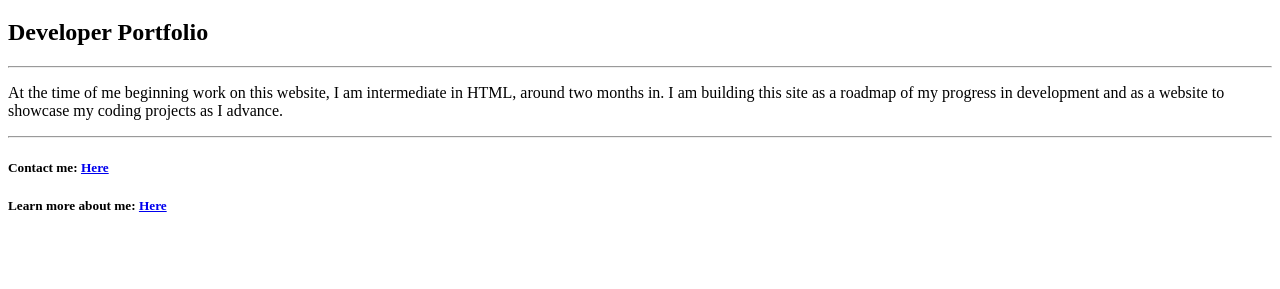
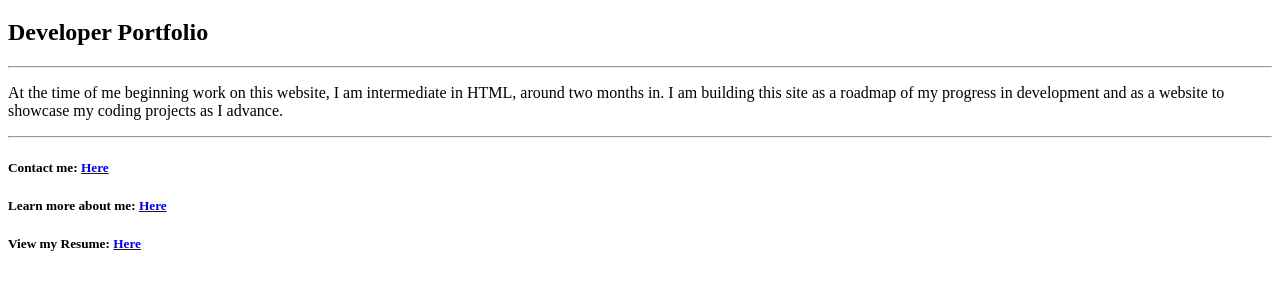
Before and after one commit to SheedAlmighty/HTML-portfolio, a plain HTML site: page index.html in a window 1280 px wide. Shown: the part 61-350 px from the top of the page. Drawn offline with Linux system fonts and the light colour scheme.

Commit message:
Add files via upload

```diff
--- a/index.html
+++ b/index.html
@@ -16,3 +16,4 @@
         <hr>
         <h5>Contact me: <a href="./Contact me.html">Here</a></h5>
         <h5>Learn more about me: <A href="./About Me.html">Here</A></h5>
+        <h5>View my Resume: <a href="./Resume.html">Here</a></h5>
```
